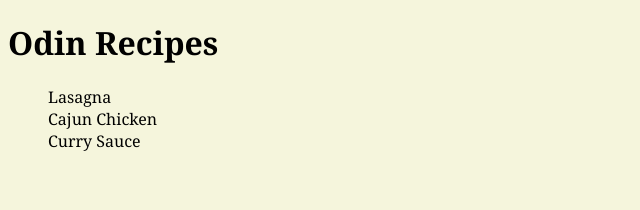
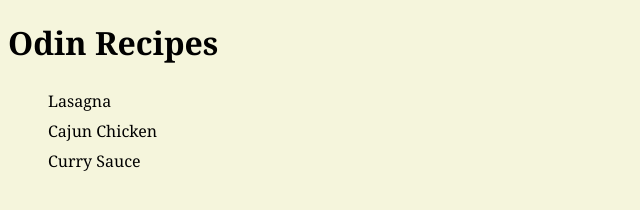
Before and after one commit to marefpceo/odin-recipes, a plain HTML site: page index.html in a window 1280 px wide. Shown: the whole page, without its empty margins (0-640 px from the left). Drawn offline with Linux system fonts and the light colour scheme.

Commit message:
Updated css code in style.css

```diff
--- a/style.css
+++ b/style.css
@@ -1,18 +1,22 @@
 * {
     background-color:beige;
     font-family:Georgia, 'Times New Roman', Times, serif;
+}
+
+a {
+    color: black;
+    text-decoration: none;
 }
 
 ul {
     list-style: none;
 }
 
-ul a {
-    color: black;
-    text-decoration: none;
-}
-
 ul a:hover {
     color: red;
     text-decoration:underline;
 }
+
+li{
+    line-height: 30px;
+}
```
